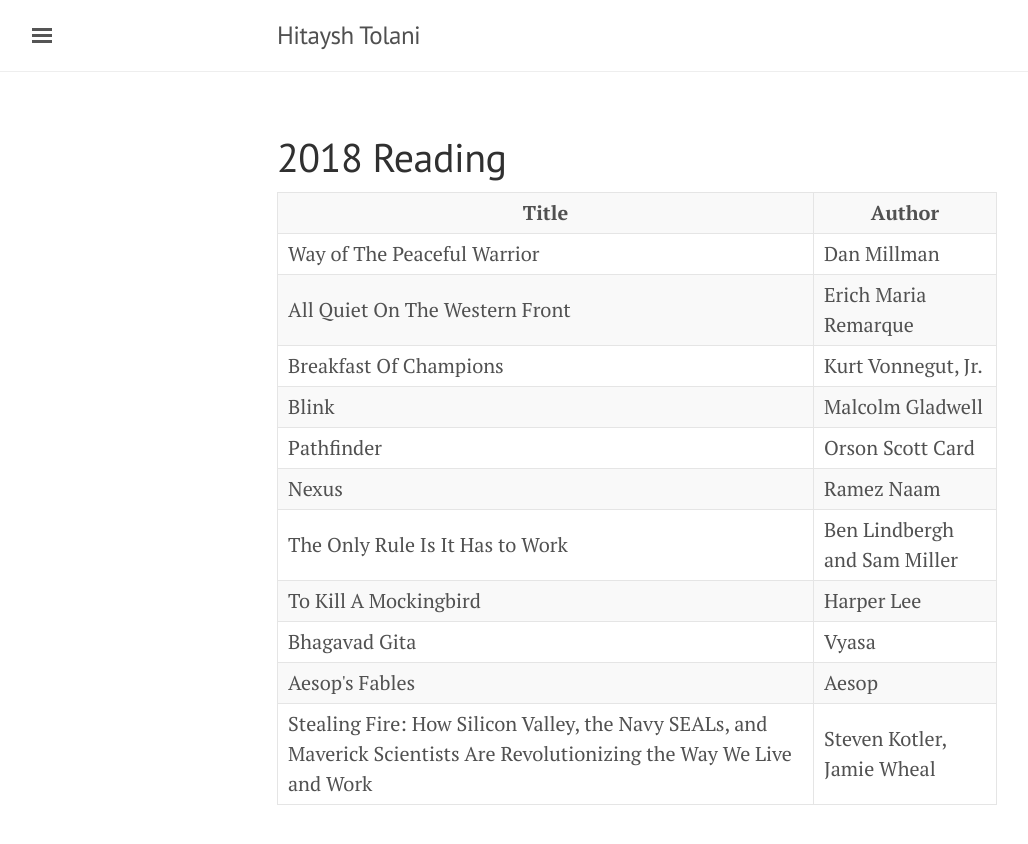
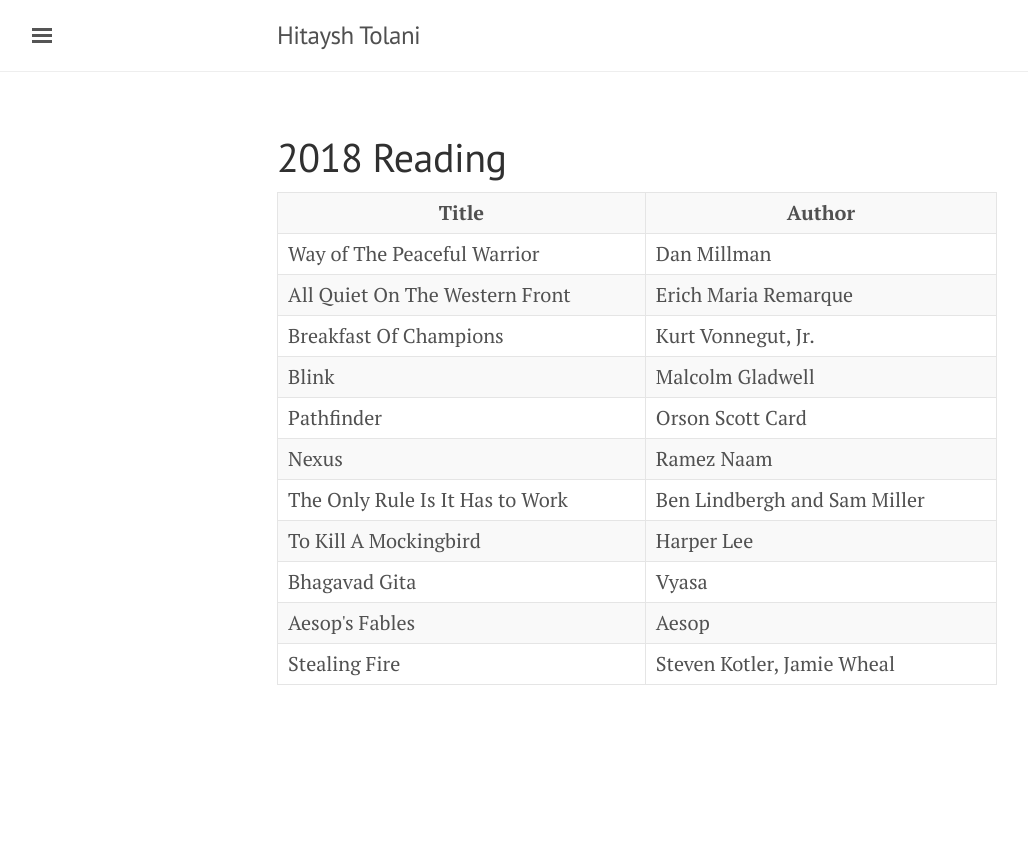
Before and after one commit to hitaysh/hitaysh.github.io, a Jekyll site: the page built from reading/2018.md, in a window 1280 px wide. Shown: the top 844 px of the page, without its empty margins (3-1031 px from the left). Built offline with Jekyll 4.4.1, drawn with Linux system fonts in a browser that asks for light colours.

Commit message:
Update 2018.md

```diff
--- a/reading/2018.md
+++ b/reading/2018.md
@@ -52,7 +52,7 @@ permalink: /reading/2018/
   <td>Aesop</td>
  </tr>
  <tr>
-  <td>Stealing Fire: How Silicon Valley, the Navy SEALs, and Maverick Scientists Are Revolutionizing the Way We Live and Work</td>
+  <td>Stealing Fire</td>
   <td>Steven Kotler, Jamie Wheal </td>
  </tr>
 </table>
```
